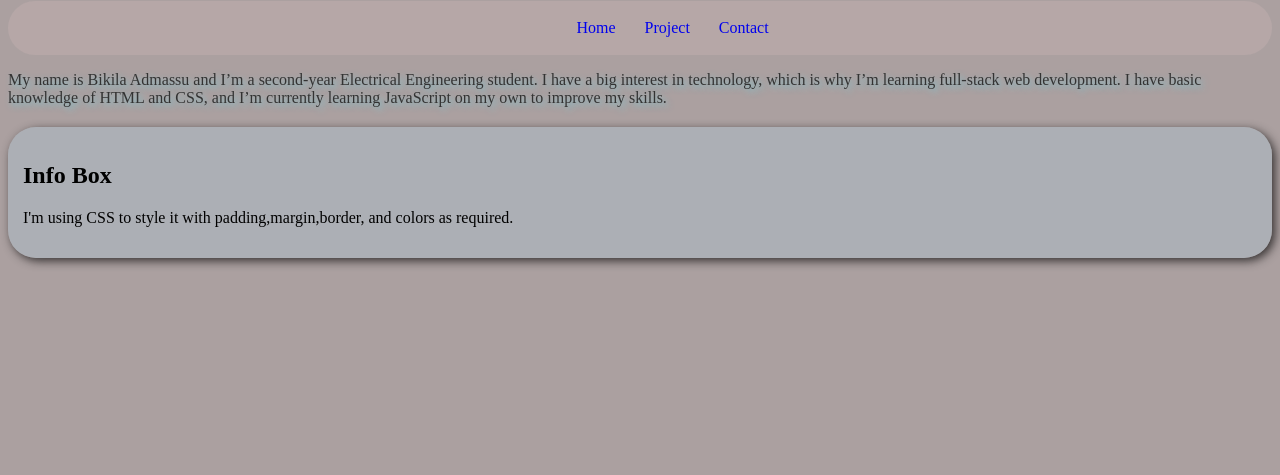
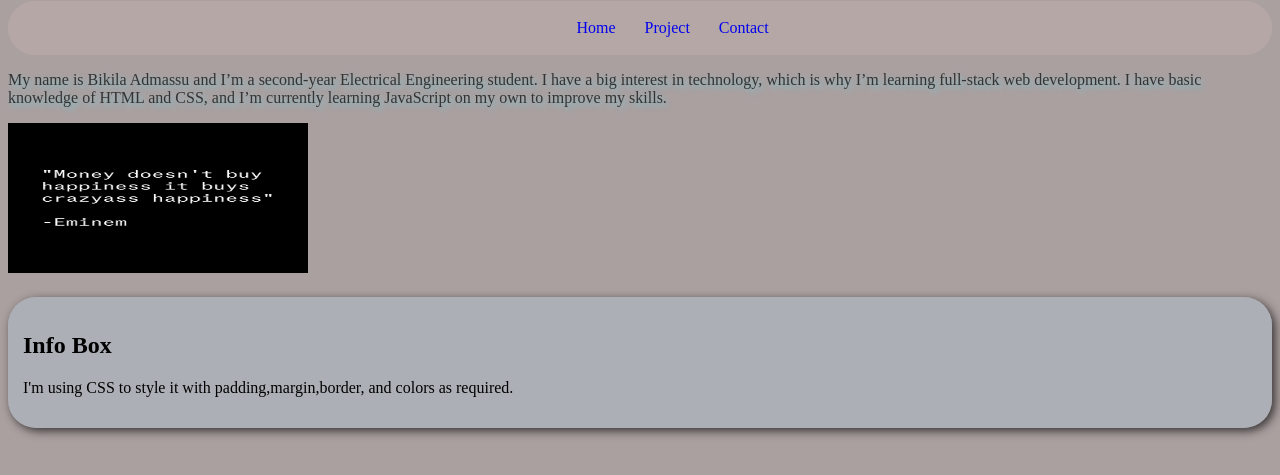
Before and after one commit to bikila-admassu/GDGtask2, a plain HTML site: page index.html in a window 1280 px wide. Shown: the part 79-554 px from the top of the page. Drawn offline with Linux system fonts and the light colour scheme.

Commit message:
Add my image

```diff
--- a/index.html
+++ b/index.html
@@ -23,7 +23,8 @@
   <p class="intro">My name is Bikila Admassu and I’m a second-year Electrical Engineering student. I have a big interest
     in technology, which is why I’m learning full-stack web development. I have basic knowledge of HTML and CSS, and I’m
     currently learning JavaScript on my own to improve my skills.</p>
-
+    <img   class="image"
+    src="33ea48ac-f58d-4256-a799-91763961468c.jfif" >
   <div class="info-box">
     <h2>Info Box</h2>
     <p>
--- a/style.css
+++ b/style.css
@@ -16,6 +16,10 @@ p {
 .intro {
   color: #333;
   text-shadow: 3px 3px 6px hsla(189, 60%, 66%, 0.815);
+}
+.image{
+width: 300px ;
+height:150px;
 }
 
 #myNav {
```
Also changed, not shown: 33ea48ac-f58d-4256-a799-91763961468c.jfif (added), 1 other file.
